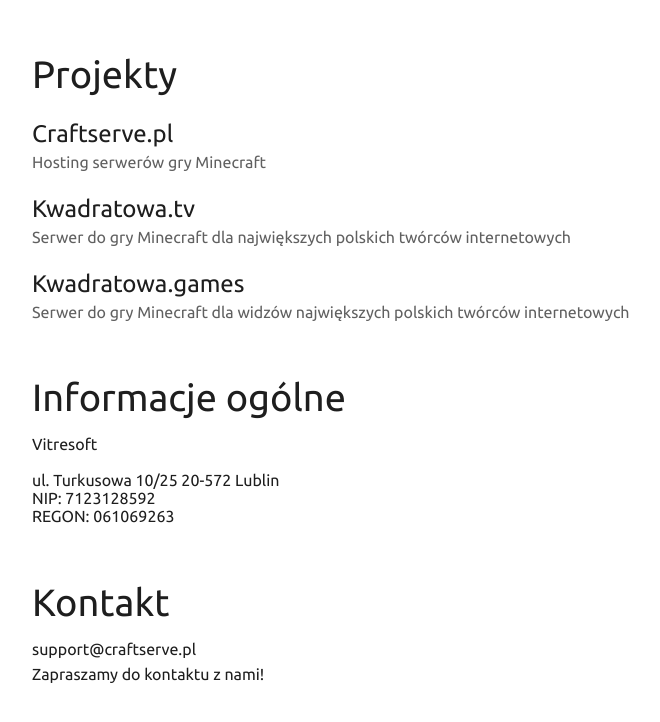
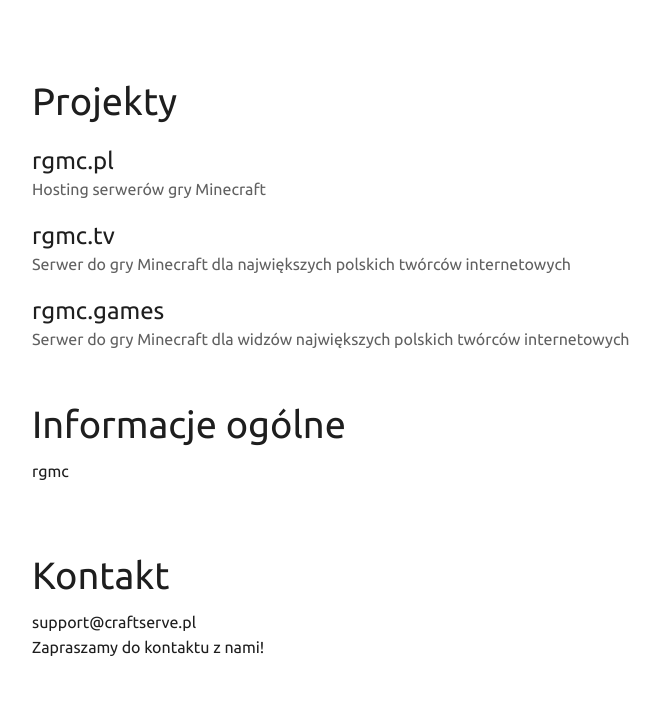
Before and after one commit to makindotcc/vitresoft.com, a plain HTML site: page frontend/index.html in a window 1280 px wide. Shown: the whole page, without its empty margins (156-816 px from the left). Drawn offline with Linux system fonts and the light colour scheme.

Commit message:
Update index.html

```diff
--- a/frontend/index.html
+++ b/frontend/index.html
@@ -12,19 +12,19 @@
 
                 <div class="project">
                     <a href="https://craftserve.pl/">
-                        <p class="project-title">Craftserve.pl</p>
+                        <p class="project-title">rgmc.pl</p>
                         <p class="project-description">Hosting serwerów gry Minecraft</p>
                     </a>
                 </div>
                 <div class="project">
                     <a href="https://kwadratowa.tv/">
-                        <p class="project-title">Kwadratowa.tv</p>
+                        <p class="project-title">rgmc.tv</p>
                         <p class="project-description">Serwer do gry Minecraft dla największych polskich twórców internetowych</p>
                     </a>
                 </div>
                 <div class="project">
                     <a href="https://kwadratowa.games/">
-                        <p class="project-title">Kwadratowa.games</p>
+                        <p class="project-title">rgmc.games</p>
                         <p class="project-description">Serwer do gry Minecraft dla widzów największych polskich twórców internetowych</p>
                     </a>
                 </div>
@@ -33,18 +33,15 @@
             <div class="section">
                 <p class="section-title">Informacje ogólne</p>
                 <p>
-                    Vitresoft<br>
+                    rgmc<br>
                     <br>
-                    ul. Turkusowa 10/25 20-572 Lublin<br>
-                    NIP: 7123128592<br>
-                    REGON: 061069263<br>
                 </p>
             </div>
 
             <div class="section">
                 <p class="section-title">Kontakt</p>
                 <p class="contact-mail">
-                    <a href="mailto:support@craftserve.pl">support@craftserve.pl</a>
+                    <a href="mailto:rgmc.pl.pl">support@craftserve.pl</a>
                 </p>
                 <p class="contact-description">Zapraszamy do kontaktu z nami!</p>
             </div>
```
